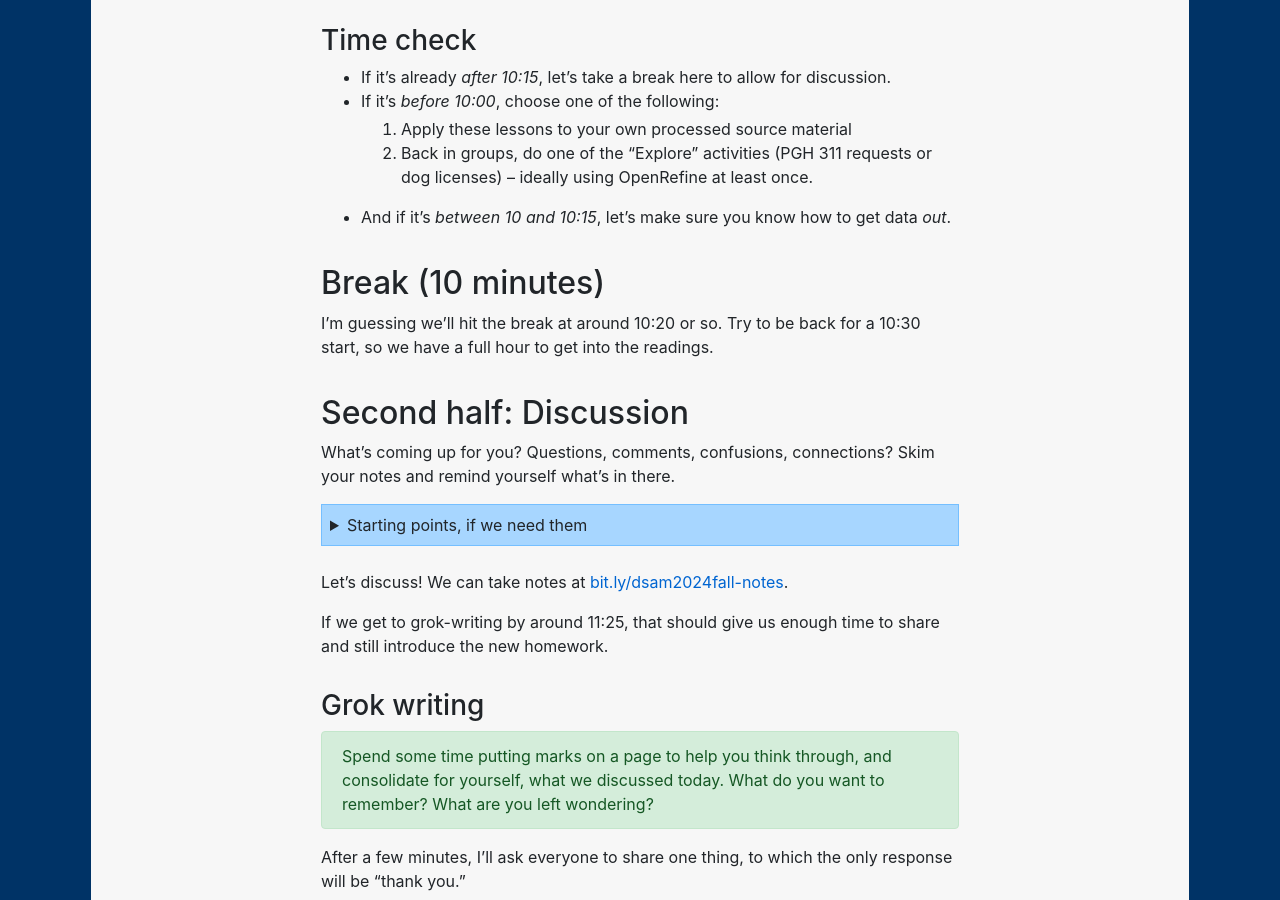
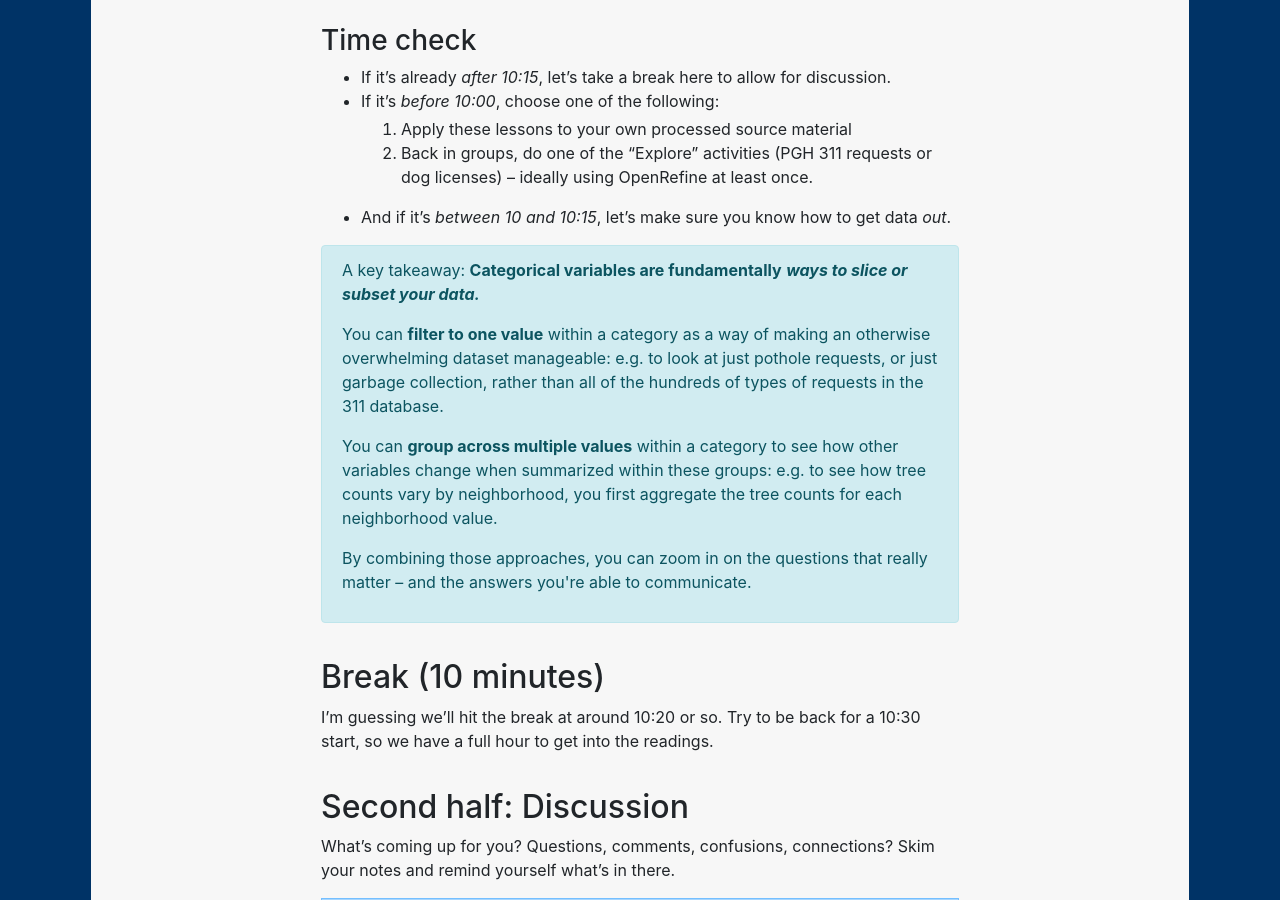
Before and after one commit to benmiller314/dsam2024fall, a Jekyll site: the page built from plans/week-11.md, in a window 1280 px wide and 900 px high, scrolled down 2269 px. Built offline with Jekyll 4.4.1, drawn with Linux system fonts in a browser that asks for light colours; our own code applies the rules of GitHub Pages for plain Markdown files.

Commit message:
add takeaway note
but probably I should move this somewhere else, since I didn't say it in class as planned...

```diff
--- a/plans/week-11.md
+++ b/plans/week-11.md
@@ -91,12 +91,12 @@ Finished with all the above? Use the remaining time to work on your project.
 *  And if it's _between 10 and 10:15_, let's make sure you know how to get data *out*.
 
 
-<!-- <div class="alert alert-info">
+<div class="alert alert-info">
     <p>A key takeaway: <strong>Categorical variables are fundamentally</strong> <em><strong>ways to slice or subset your data.</strong></em></p>
     <p>You can <strong>filter to one value</strong> within a category as a way of making an otherwise overwhelming dataset manageable: e.g. to look at just pothole requests, or just garbage collection, rather than all of the hundreds of types of requests in the 311 database.</p>
     <p>You can <strong>group across multiple values</strong> within a category to see how other variables change when summarized within these groups: e.g. to see how tree counts vary by neighborhood, you first aggregate the tree counts for each neighborhood value.</p>
     <p>By combining those approaches, you can zoom in on the questions that really matter &ndash; and the answers you're able to communicate.</p>
-</div> -->
+</div>
 
 ## Break (10 minutes)
 I'm guessing we'll hit the break at around 10:20 or so. Try to be back for a 10:30 start, so we have a full hour to get into the readings.
```
